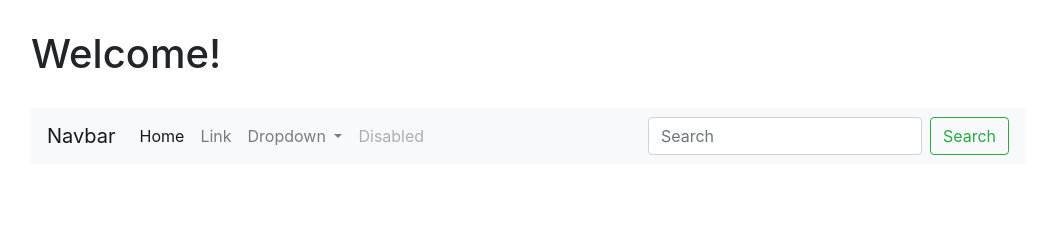
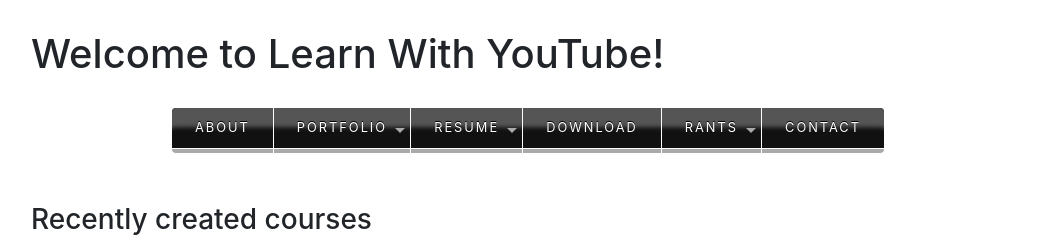
Before and after one commit to hchoi84/YouCourse, a Django app: page /courses in a window 1280 px wide. Shown: the top 241 px of the page, without its empty margins (112-1152 px from the left). Run offline with Django 3.2, Linux system fonts and the light colour scheme; parts of the project's set-up code (start-up, migrations or seed data) failed here and were passed over; some libraries are stand-ins or nearby versions.

Commit message:
- implemented courses.html - implemented navigation with hover dropdown affect - implemented video preview with responsive design

```diff
--- a/apps/course_app/templates/course_app/courses.html
+++ b/apps/course_app/templates/course_app/courses.html
@@ -5,6 +5,9 @@
     <meta name="viewport" content="width=device-width, initial-scale=1.0">
     <meta http-equiv="X-UA-Compatible" content="ie=edge">
     <link rel="stylesheet" href="https://stackpath.bootstrapcdn.com/bootstrap/4.3.1/css/bootstrap.min.css" integrity="sha384-ggOyR0iXCbMQv3Xipma34MD+dH/1fQ784/j6cY/iJTQUOhcWr7x9JvoRxT2MZw1T" crossorigin="anonymous">
+    <script src="https://code.jquery.com/jquery-3.3.1.slim.min.js" integrity="sha384-q8i/X+965DzO0rT7abK41JStQIAqVgRVzpbzo5smXKp4YfRvH+8abtTE1Pi6jizo" crossorigin="anonymous"></script>
+    <script src="https://cdnjs.cloudflare.com/ajax/libs/popper.js/1.14.7/umd/popper.min.js" integrity="sha384-UO2eT0CpHqdSJQ6hJty5KVphtPhzWj9WO1clHTMGa3JDZwrnQq4sF86dIHNDz0W1" crossorigin="anonymous"></script>
+    <script src="https://stackpath.bootstrapcdn.com/bootstrap/4.3.1/js/bootstrap.min.js" integrity="sha384-JjSmVgyd0p3pXB1rRibZUAYoIIy6OrQ6VrjIEaFf/nJGzIxFDsf4x0xIM+B07jRM" crossorigin="anonymous"></script>
     {% load static %}
     <link rel="stylesheet" href="{% static 'user_app/css/style.css' %}">
     <title>Dashboard</title>
@@ -12,43 +15,86 @@
 <body>
     <div class="container">
         <div class="welcome_box">
-            <h1>Welcome!</h1>
+            <h1>Welcome to Learn With YouTube!</h1>
         </div>
-        <nav class="navbar navbar-expand-lg navbar-light bg-light">
-            <a class="navbar-brand" href="#">Navbar</a>
-            <button class="navbar-toggler" type="button" data-toggle="collapse" data-target="#navbarSupportedContent" aria-controls="navbarSupportedContent" aria-expanded="false" aria-label="Toggle navigation">
-            <span class="navbar-toggler-icon"></span>
-            </button>
 
-            <div class="collapse navbar-collapse" id="navbarSupportedContent">
-            <ul class="navbar-nav mr-auto">
-                <li class="nav-item active">
-                <a class="nav-link" href="#">Home <span class="sr-only">(current)</span></a>
+        <nav>
+            <ul class="nav">
+                <li><a href="#">About</a></li>
+                <li><a href="#">Portfolio</a>
+                <ul>
+                    <li><a href="#">item</a></li>
+                    <li><a href="#">item</a></li>
+                    <li><a href="#">item</a></li>
+                    <li><a href="#">item</a></li>
+                </ul>
                 </li>
-                <li class="nav-item">
-                <a class="nav-link" href="#">Link</a>
+                <li><a href="#">Resume</a>
+                <ul>
+                    <li><a href="#">item a lonng submenu</a></li>
+                    <li><a href="#">item</a>
+                    <ul>
+                        <li><a href="#">Ray</a></li>
+                        <li><a href="#">Veronica</a></li>
+                        <li><a href="#">Bushy</a></li>
+                        <li><a href="#">Havoc</a></li>
+                    </ul>
+                    </li>
+                    <li><a href="#">item</a></li>
+                    <li><a href="#">item</a></li>
+                </ul>
                 </li>
-                <li class="nav-item dropdown">
-                <a class="nav-link dropdown-toggle" href="#" id="navbarDropdown" role="button" data-toggle="dropdown" aria-haspopup="true" aria-expanded="false">
-                    Dropdown
-                </a>
-                <div class="dropdown-menu" aria-labelledby="navbarDropdown">
-                    <a class="dropdown-item" href="#">Action</a>
-                    <a class="dropdown-item" href="#">Another action</a>
-                    <div class="dropdown-divider"></div>
-                    <a class="dropdown-item" href="#">Something else here</a>
+                <li><a href="#">Download</a></li>
+                <li><a href="#">Rants</a>
+                <ul>
+                    <li><a href="#">item</a></li>
+                    <li><a href="#">item</a></li>
+                    <li><a href="#">item</a></li>
+                    <li><a href="#">item</a></li>
+                </ul>
+                </li>
+                <li><a href="#">Contact</a></li>
+            </ul>
+        </nav>
+
+        <!-- Utilize the same section but change the wording and video output when a category is clicked -->
+        <div class="recently_created_box">
+            <div class="recently_created_header">
+                <h3>Recently created courses</h3>
+            </div>
+
+            <div class="recently_created_videos">
+                <div class="course_video">
+                    <iframe width="350" height="209"
+                    src="https://www.youtube.com/embed/tgbNymZ7vqY">
+                    </iframe>
+                    <p class="course_title">Course Title</p>
+                    <p class="course_creator">Created By</p>
                 </div>
-                </li>
-                <li class="nav-item">
-                <a class="nav-link disabled" href="#">Disabled</a>
-                </li>
-            </ul>
-            <form class="form-inline my-2 my-lg-0">
-                <input class="form-control mr-sm-2" type="search" placeholder="Search" aria-label="Search">
-                <button class="btn btn-outline-success my-2 my-sm-0" type="submit">Search</button>
-            </form>
+                <div class="course_video">
+                    <iframe width="350" height="209"
+                    src="https://www.youtube.com/embed/tgbNymZ7vqY">
+                    </iframe>
+                    <p class="course_title">Course Title</p>
+                    <p class="course_creator">Created By</p>
+                </div>
+                <div class="course_video">
+                    <iframe width="350" height="209"
+                    src="https://www.youtube.com/embed/tgbNymZ7vqY">
+                    </iframe>
+                    <p class="course_title">Course Title</p>
+                    <p class="course_creator">Created By</p>
+                </div>
+                <div class="course_video">
+                    <iframe width="350" height="209"
+                    src="https://www.youtube.com/embed/tgbNymZ7vqY">
+                    </iframe>
+                    <p class="course_title">Course Title</p>
+                    <p class="course_creator">Created By</p>
+                </div>
             </div>
-        </nav>
+        </div>
+
     </div>
 </body>
 </html>
--- a/apps/user_app/static/user_app/css/style.css
+++ b/apps/user_app/static/user_app/css/style.css
@@ -70,3 +70,122 @@ input[type=number]::-webkit-outer-spin-button {
 .error{
     color: red;
 }
+
+/* begin style for nav */
+nav {
+    display: block;
+    text-align: center;
+  }
+  nav ul {
+    margin: 0;
+    padding:0;
+    list-style: none;
+  }
+  .nav a {
+    display:block;
+    background: #111;
+    color:#fff;
+    text-decoration: none;
+    padding: .8em 1.8em;
+    text-transform: uppercase;
+    font-size: 80%;letter-spacing: 2px;
+    text-shadow: 0 -1px 0 #000;
+    position: relative;
+  }
+  .nav{
+    vertical-align: top;
+    display: inline-block;
+    box-shadow: 1px -1px -1px 1px #000, -1px 1px -1px 1px #fff, 0 0 6px 3px #fff;
+    border-radius:6px;
+  }
+  .nav li{position: relative;}
+  .nav > li {
+    float:left;
+    border-bottom: 4px #aaa solid;
+    margin-right: 1px;
+  }
+  .nav > li > a {
+    margin-bottom:1px;
+    box-shadow:inset 0 2em .33em -.5em #555;
+  }
+  .nav > li:hover , .nav > li:hover >a{  border-bottom-color:orange;}
+  .nav li:hover > a { color:orange; }
+  .nav > li:first-child  { border-radius: 4px 0 0 4px;}
+  .nav > li:first-child>a{border-radius: 4px 0 0 0;}
+  .nav > li:last-child  {
+    border-radius: 0 0 4px 0;
+    margin-right: 0;
+  }
+  .nav > li:last-child >a{border-radius: 0 4px 0 0; }
+  /* .nav li li a { margin-top:1px} */
+
+    .nav li a:first-child:nth-last-child(2):before {
+     content:"";
+     position: absolute;
+     height:0;
+     width: 0;
+     border: 5px solid transparent;
+     top: 50% ;
+     right:5px;
+   }
+
+   /* submenu positioning*/
+.nav ul {
+  position: absolute;
+  white-space: nowrap;
+  border-bottom: 5px solid  orange;
+  z-index: 1;
+  left: -99999em;
+}
+.nav > li:hover > ul {
+  left: auto;
+  padding-top: 5px  ;
+  min-width: 100%;
+}
+.nav > li li ul {  border-left:1px solid #fff;}
+
+
+.nav > li li:hover > ul {
+ /* margin-left: 1px */
+  left: 100%;
+  top: -1px;
+}
+/* arrow hover styling */
+.nav > li > a:first-child:nth-last-child(2):before {
+  border-top-color: #aaa;
+}
+.nav > li:hover > a:first-child:nth-last-child(2):before {
+  border: 5px solid transparent;
+  border-bottom-color: orange;
+  margin-top:-5px
+}
+.nav li li > a:first-child:nth-last-child(2):before {
+  border-left-color: #aaa;
+  margin-top: -5px
+}
+.nav li li:hover > a:first-child:nth-last-child(2):before {
+  border: 5px solid transparent;
+  border-right-color: orange;
+  right: 10px;
+}
+/* end style for nav */
+
+/* begin courses.html new course section */
+.recently_created_header{
+    margin-top: 50px;
+}
+
+.recently_created_videos{
+    display: flex;
+    justify-content: space-around;
+    flex-wrap: wrap;
+}
+
+.course_title, .course_creator{
+    margin: 0px;
+}
+
+.course_video{
+    margin-bottom: 15px;
+}
+/* end courses.html new course section */
```
